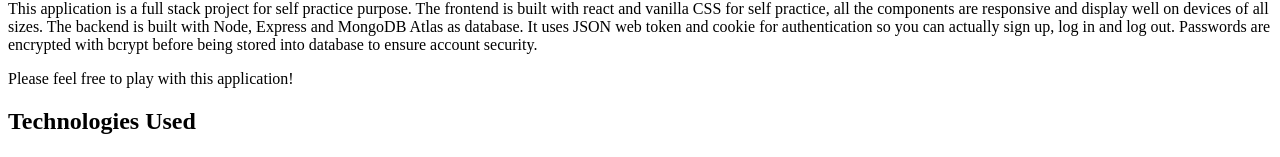
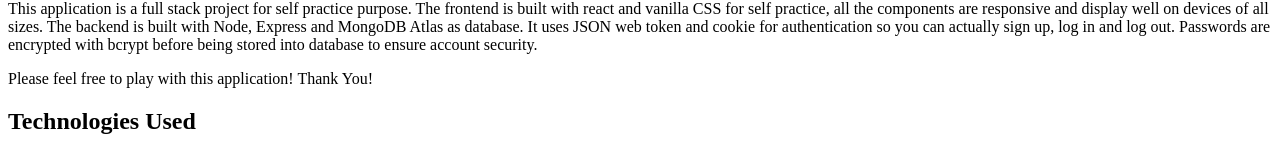
Before and after one commit to pengai123/food-finder, a React app: page /about in a window 1280 px wide. Shown: the part 194-351 px from the top of the page. Built offline with nearby package versions, Linux system fonts and the light colour scheme; no server answers; the HTML template or start-up script is replaced by a standard one.

Commit message:
updated about app description

```diff
--- a/client/src/components/About.jsx
+++ b/client/src/components/About.jsx
@@ -16,7 +16,7 @@ export default function About() {
 				<div className="about-app">
 					<h1>About App</h1>
 					<p>This application is a full stack project for self practice purpose. The frontend is built with react and vanilla CSS for self practice, all the components are responsive and display well on devices of all sizes. The backend is built with Node, Express and MongoDB Atlas as database. It uses JSON web token and cookie for authentication so you can actually sign up, log in and log out. Passwords are encrypted with bcrypt before being stored into database to ensure account security.</p>
-					<p>Please feel free to play with this application!</p>
+					<p>Please feel free to play with this application! Thank You!</p>
 					<h2>Technologies Used</h2>
 					<div className="tech">
 						<div className="frontend tech-sec">
```
Also changed, not shown: 1 other file (tests, documents, lock files or other folders).
